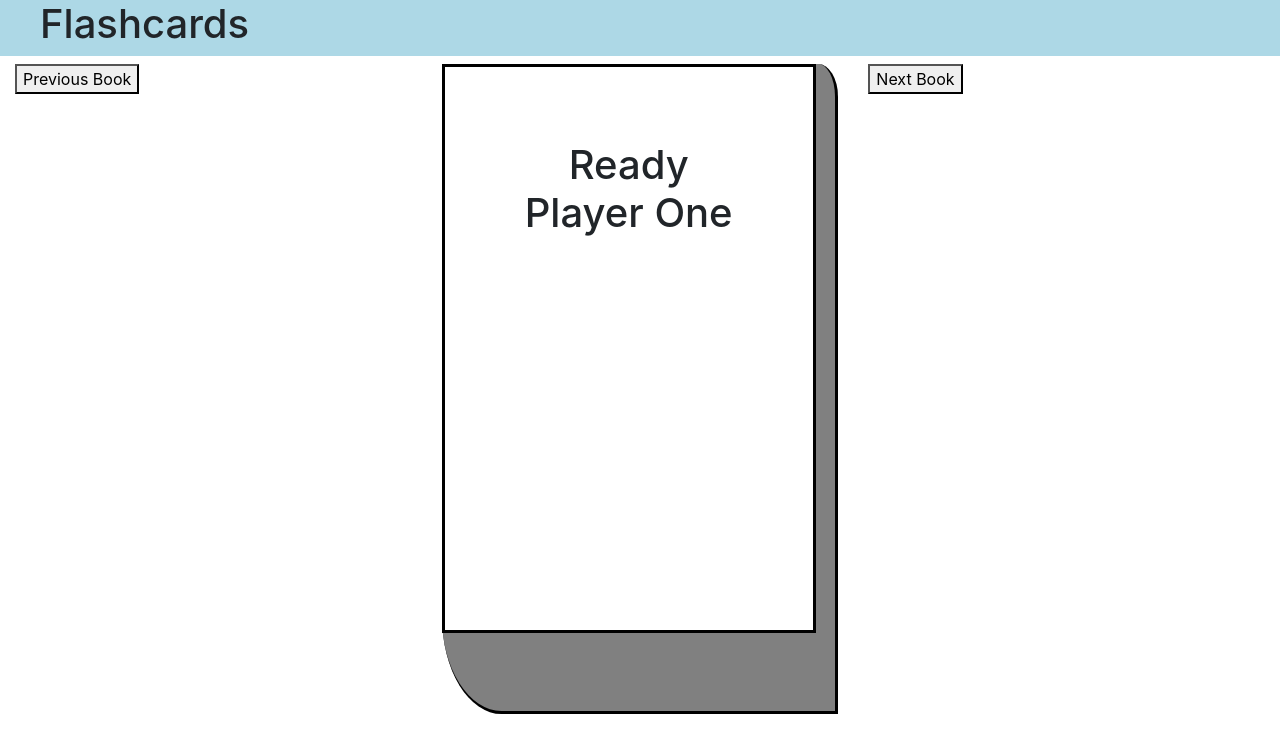
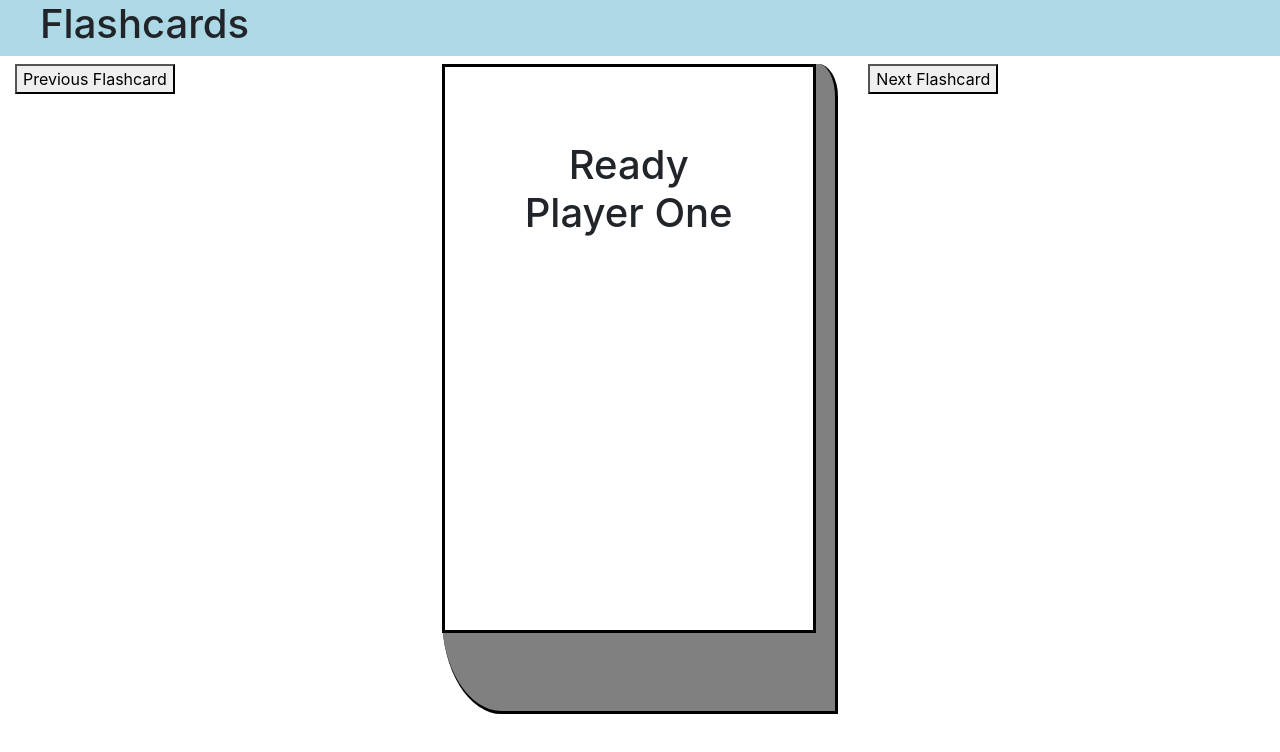
Before and after one commit to chasereske/main-flashcard-app, a React (Create React App) app: page / in a window 1280 px wide. Shown: the top 752 px of the page. Built offline with nearby package versions, Linux system fonts and the light colour scheme.

Commit message:
Changed all of the verbage to represent flashcards instead of books.

```diff
--- a/src/components/Book/book.jsx
+++ /dev/null
@@ -1,15 +0,0 @@
-import React from 'react';
-import './book.css';
-
-function Book(props){
-    return (
-        <div className="book">
-            <div className="cover">
-                <h1 className="title">{props.book.title}</h1>
-                <h4 className="description">{props.book.description}</h4>
-            </div>
-        </div>
-    );
-}
-
-export default Book;
--- a/src/components/BookViewer/bookViewer.jsx
+++ /dev/null
@@ -1,20 +0,0 @@
-import React from 'react';
-import Book from '../Book/book';
-
-function BookViewer(props){
-    return(
-        <div className="row row-spacer">
-            <div className="col">
-                <button onClick={() => props.previousBook()}>Previous Book</button>
-            </div>
-            <div className="col">
-                <Book book={props.book}/>
-            </div>
-            <div className="col-md-4">
-                <button onClick={() => props.nextBook()}>Next Book</button>
-            </div>
-        </div>
-    )
-}
-
-export default BookViewer;
--- /dev/null
+++ b/src/components/Flashcard/flashcard.jsx
@@ -0,0 +1,15 @@
+import React from 'react';
+import './flashcard.css';
+
+function Flashcard(props){
+    return (
+        <div className="book">
+            <div className="cover">
+                <h1 className="title">{props.flashcard.title}</h1>
+                <h4 className="description">{props.flashcard.description}</h4>
+            </div>
+        </div>
+    );
+}
+
+export default Flashcard;
--- /dev/null
+++ b/src/components/FlashcardViewer/flashcardViewer.jsx
@@ -0,0 +1,20 @@
+import React from 'react';
+import Flashcard from '../Flashcard/flashcard';
+
+function FlashcardViewer(props){
+    return(
+        <div className="row row-spacer">
+            <div className="col">
+                <button onClick={() => props.previousFlashcard()}>Previous Flashcard</button>
+            </div>
+            <div className="col">
+                <Flashcard flashcard={props.flashcard}/>
+            </div>
+            <div className="col-md-4">
+                <button onClick={() => props.nextFlashcard()}>Next Flashcard</button>
+            </div>
+        </div>
+    )
+}
+
+export default FlashcardViewer;
--- a/src/components/app.jsx
+++ b/src/components/app.jsx
@@ -1,36 +1,36 @@
 import React, { Component } from 'react';
 import TitleBar from './TitleBar/titleBar';
-import BookViewer from './BookViewer/bookViewer';
+import FlashcardViewer from './FlashcardViewer/flashcardViewer';
 
 class App extends Component {
     constructor(props) {
         super(props);
-        this.books = [
+        this.flashcards = [
             {title: 'Ready Player One', author: 'Ernest Cline'},
             {title: 'All the Light We Cannot See', author: 'Anthony Doerr'},
             {title: 'The First and Last Freedom', author: 'Jiddu Krishnamurti'},
         ];
         this.state = {
-          bookNumber: 0
+          flashcardNumber: 0
          }
     }
 
-    goToNextBook(){
-        let tempBookNumber = this.state.bookNumber; tempBookNumber++;
-        if(tempBookNumber === this.books.length){
-            tempBookNumber = 0;
+    goToNextFlashcard(){
+        let tempFlashcardNumber = this.state.flashcardNumber; tempFlashcardNumber++;
+        if(tempFlashcardNumber === this.flashcards.length){
+            tempFlashcardNumber = 0;
         }
         this.setState({
-            bookNumber: tempBookNumber
+            flashcardNumber: tempFlashcardNumber
         });
     }
 
-    goToPreviousBook(){
-        let tempBookNumber = this.state.bookNumber; tempBookNumber--;
-        if(tempBookNumber < 0)
-            tempBookNumber = this.books.length - 1;
+    goToPreviousFlashcard(){
+        let tempFlashcardNumber = this.state.flashcardNumber; tempFlashcardNumber--;
+        if(tempFlashcardNumber < 0)
+            tempFlashcardNumber = this.flashcards.length - 1;
         this.setState({
-            bookNumber: tempBookNumber
+            flashcardNumber: tempFlashcardNumber
         });
     }
 
@@ -38,7 +38,7 @@
         return (
             <div className = "container-fluid">
                 <TitleBar />
-                <BookViewer book={this.books[this.state.bookNumber]} nextBook={() => this.goToNextBook()} previousBook={() => this.goToPreviousBook()}/>
+                <FlashcardViewer flashcard={this.flashcards[this.state.flashcardNumber]} nextFlashcard={() => this.goToNextFlashcard()} previousFlashcard={() => this.goToPreviousFlashcard()}/>
             </div>
         );
     }
```
Also changed, not shown: src/components/Flashcard/flashcard.css (renamed from src/components/Book/book.css), src/components/FlashcardViewer/flashcardViewer.css (added).
